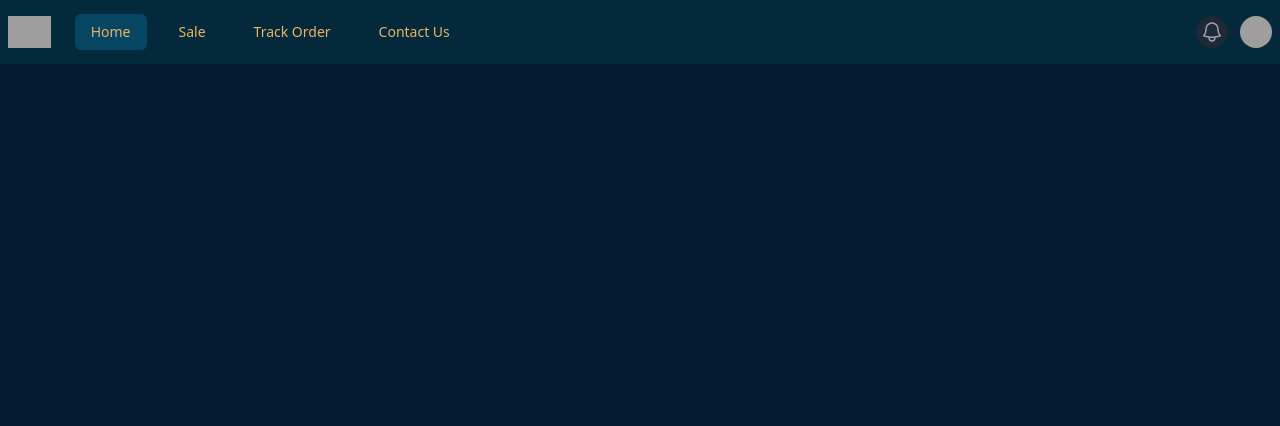
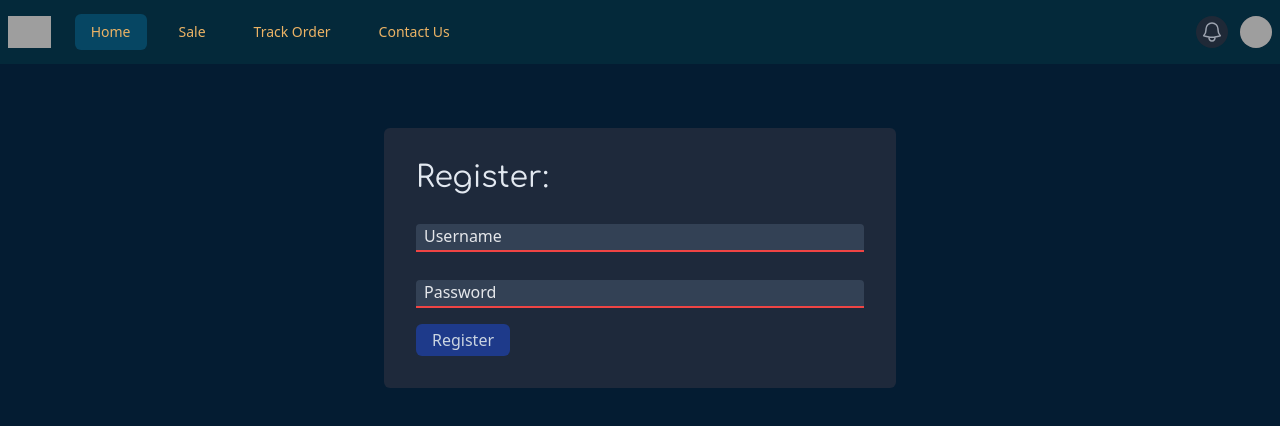
Before and after one commit to Shadow-Knight503/Critter, a React (Vite) app: page /login in a window 1280 px wide. Shown: the top 426 px of the page. Built offline with nearby package versions, Linux system fonts and the light colour scheme; grey boxes are pictures that could not be loaded.

Commit message:
Register Init

```diff
--- a/src/App.tsx
+++ b/src/App.tsx
@@ -3,9 +3,10 @@ import 'bootstrap'
 import {
   BrowserRouter, Routes, Route,
 } from "react-router-dom";
-import Home from './Home';
-import Prod from './components/Product';
+import Home from './components/Home';
+// import Prod from './components/Product';
 import Nav from './components/Nav';
+import Auth from './components/Auth';
 
 function App() {
   return (
@@ -14,8 +15,9 @@ function App() {
       <br /><br />
       <Routes>
         <Route path='/' element={<Home />}></Route>
-        <Route path='/Test' element={<Home />}></Route>
-        <Route path='products/:pid' element={<Prod />}></Route>
+        <Route path='/test' element={<Home />}></Route>
+        <Route path='/login' element={<Auth />}></Route>
+        {/* <Route path='products/:pid' element={<Prod />}></Route> */}
       </Routes>
     </BrowserRouter>
   )
--- a/src/Home.tsx
+++ /dev/null
@@ -1,51 +0,0 @@
-import { useState, useEffect } from 'react'
-import Waves from './assets/Waves.svg'
-import { collection,
-  query, onSnapshot } from 'firebase/firestore'
-import { Db } from "./Config"
-
-
-function Home() {
-    const [Proj, setProj] = useState([{
-        Name: "", Descrp: "", Img: "", Price: "", ID: ""
-        }])
-
-    const ProjRef = collection(Db, "Critter_Purchase")
-
-    useEffect(() => {
-      const qryProj = query(ProjRef)
-      onSnapshot(qryProj, async (snapshot) => {
-          let Proj: any = []
-
-          snapshot.forEach((doc) => {
-            Proj.push({...doc.data(),
-                ID: doc.id})
-          })
-
-        setProj(Proj)
-      })
-    }, [])
-    console.log(Proj)
-
-    return (
-        <>
-            <div className='container'>
-                <img src='https://d2gg9evh47fn9z.cloudfront.net/800px_COLOURBOX42494814.jpg'
-                    className='w-full max-h-[30vh] rounded mt-4'/>
-                <p className='font-Oswd mt-4 text-5xl text-Text'>Exclusive Deals</p>
-            </div>
-            <div className='flex gap-2 flex-wrap justify-center items-center'>
-                {Proj.map((el) => (
-                    <div key={el.ID} className='bg-Thir shadow-xl hover:-translate-y-2 p-[1ch] rounded max-h-[50vh] max-w-[45vw] m-[0.2ch]'>
-                        <a href={'./products/' + el.ID}><img src={el.Img} className='w-[20vh] h-[25vh]'/></a>
-                        <p className='truncate mt-[1ch] mb-0 font-Oswd text-[2ch] text-slate-200'>{el.Name}</p>
-                        <p className='font-Oswd text-xl text-Text'>Rs {el.Price}</p>
-                    </div>
-                ))}
-            </div>
-            <img className='aspect-[960/200] w-full' src={Waves} />
-        </>
-    )
-}
-
-export default Home
--- /dev/null
+++ b/src/components/Auth.tsx
@@ -0,0 +1,73 @@
+import { useState } from "react";
+import { doc, collection, updateDoc, where, query, onSnapshot } from 'firebase/firestore'
+import { Db } from "../Config"
+
+
+function Auth() {
+    const [User, setUser] = useState({
+        Name: '', Pass: ''
+    })
+    const Flds = [
+        ['Name', 'Username', 'text'],
+        ['Pass', 'Password', 'password']
+    ]
+
+    const CltsRef = doc(Db, "Critter", "Users")
+    const CRef = collection(Db, "Critter")
+
+    const Regt = (e: any) => {
+        e.preventDefault()
+        const qryClts = query(CRef,
+            where(`${User.Name}.Role`, 'in', ['Admin', 'User']))
+
+        onSnapshot(qryClts, async (snapshot) => {
+            if(snapshot.empty) {
+                updateDoc(CltsRef, {
+                    [User.Name]: {
+                        Pass: User.Pass,
+                        Role: 'User',
+                    },
+                })
+                console.log(`${User.Name} Added`)
+                // Nag('/')
+            } else {
+                console.log('Username exists')
+            }
+        })
+
+    }
+
+    return (
+        <>
+            <div className="grid mt-[10vh]">
+                <form className='rounded bg-slate-800 px-[2rem] py-[2rem]
+                    min-w-[35vw] place-self-center' onSubmit={(e) => Regt(e)} method='get'
+                    action='/'>
+                    <p className="text-3xl text-slate-200 font-Comf">Register: </p>
+                    {Flds.map((fld) => (
+                        <div className='relative mt-7' key={fld[0]}>
+                            <input id={fld[0]} className='peer rounded-t bg-slate-700 h-7 min-w-[35vw]
+                                placeholder-transparent focus:outline-none border-b-2 text-slate-200
+                                border-blue-500 p-2 valid:border-green-600 invalid:border-red-500'
+                                onInput={(e: any) => setUser({...User, [fld[0]]: e.target.value.trim()})}
+                                type={fld[2]} required placeholder='[Placeholder]'>
+                            </input>
+                            <label htmlFor={fld[0]}
+                                className='text-sm absolute left-0 -top-6 transition-all text-gray-400
+                                peer-placeholder-shown:text-base peer-placeholder-shown:text-gray-200
+                                peer-placeholder-shown:top-0 peer-placeholder-shown:left-2
+                                peer-focus:text-sm peer-focus:left-0 peer-focus:-top-6
+                                peer-focus:text-gray-400'>
+                                {fld[1]}
+                            </label>
+                        </div>
+                    ))}
+                    <button className='bg-blue-900 py-1 px-3 rounded mt-3 text-slate-300'
+                        type='submit'>Register</button>
+                </form>
+            </div>
+        </>
+    )
+}
+
+export default Auth
--- /dev/null
+++ b/src/components/Badges.tsx
@@ -0,0 +1,27 @@
+import { useState } from "react";
+
+function Badge() {
+    const [bg, setBg] = useState('')
+
+    return (
+        <>
+            <div className='flex relative justify-center gap-4 flex-wrap pb-9 mt-4
+                over:bg-[url(https://res.cloudinary.com/meme-topia/image/upload/v1704297020/Critter/image_2024-01-03_212013658_g8dqfx.png)]'>
+                <div className="overflow-hidden -z-1 absolute transition-all duration-[2s] ease-out -mt-4 w-full h-full">
+                    <div className="flex w-[200%] hover:-translate-x-[50%] h-full transition-all duration-[2s] ease-out" style={{}}>
+                        <div className="w-full h-full bg-red-500" />
+                        <div className="w-full h-full bg-blue-500" />
+                    </div>
+                </div>
+                <div className='w-20 h-20 z-10 rounded bg-white'></div>
+                <div className='w-20 h-20 rounded bg-white'></div>
+                <div className='w-20 h-20 rounded bg-white'></div>
+                <div className='w-20 h-20 rounded bg-white'></div>
+                <div className='w-20 h-20 rounded bg-white'></div>
+                <div className='w-20 h-20 rounded bg-white'></div>
+            </div>
+        </>
+    )
+}
+
+export default Badge
--- /dev/null
+++ b/src/components/Home.tsx
@@ -0,0 +1,54 @@
+import { useState, useEffect } from 'react'
+import Waves from '../assets/Waves.svg'
+import { collection, query, onSnapshot } from 'firebase/firestore'
+import { Db } from "../Config"
+import Badge from './Badges'
+
+
+function Home() {
+    const [Proj, setProj] = useState([{
+        Name: "", Descrp: "", Img: "", Price: "", ID: ""
+        }])
+
+    const ProjRef = collection(Db, "Critter")
+
+    useEffect(() => {
+      const qryProj = query(ProjRef)
+      onSnapshot(qryProj, async (snapshot) => {
+          let Proj: any = []
+
+          snapshot.forEach((doc) => {
+            Proj.push({...doc.data(),
+                ID: doc.id})
+          })
+
+        setProj(Proj)
+      })
+    }, [])
+    console.log(Proj)
+
+    return (
+        <>
+            <div className='container'>
+                <div className='w-full max-h-[30vh]
+                    font-Comf text-6xl text-slate-400 mt-5 text-center'>
+                    Critter Graphix
+                </div>
+                <p className='font-Oswd mt-4 text-3xl text-Text'>What we do</p>
+                <Badge />
+            </div>
+            <div className='flex gap-2 flex-wrap justify-center items-center'>
+                {/* {Proj.map((el) => (
+                    <div key={el.ID} className='bg-Thir shadow-xl hover:-translate-y-2 p-[1ch] rounded max-h-[50vh] max-w-[45vw] m-[0.2ch]'>
+                        <a href={'./products/' + el.ID}><img src={el.Img} className='w-[20vh] h-[25vh]'/></a>
+                        <p className='truncate mt-[1ch] mb-0 font-Oswd text-[2ch] text-slate-200'>{el.Name}</p>
+                        <p className='font-Oswd text-xl text-Text'>Rs {el.Price}</p>
+                    </div>
+                ))} */}
+            </div>
+            <img className='aspect-[960/200] w-full' src={Waves} />
+        </>
+    )
+}
+
+export default Home
--- a/src/components/Product.tsx
+++ b/src/components/Product.tsx
@@ -20,6 +20,7 @@ function Prod() {
             let Cloth: any = {}
 
             snapshot.forEach((doc) => {
+                console.log(doc.data())
                 Cloth = {...doc.data(), ID: doc.id}
             })
             setCloth(Cloth)
```
Also changed, not shown: 1 other file (tests, documents, lock files or other folders).
